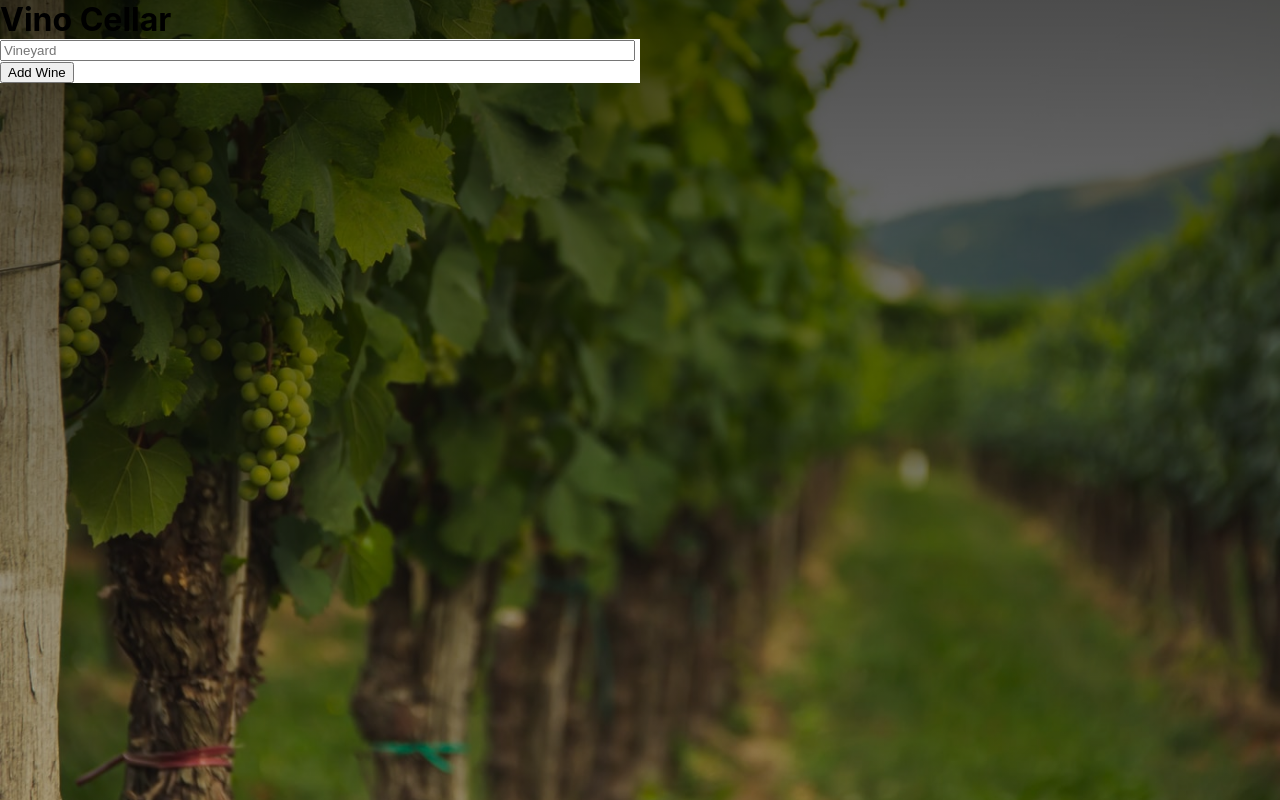
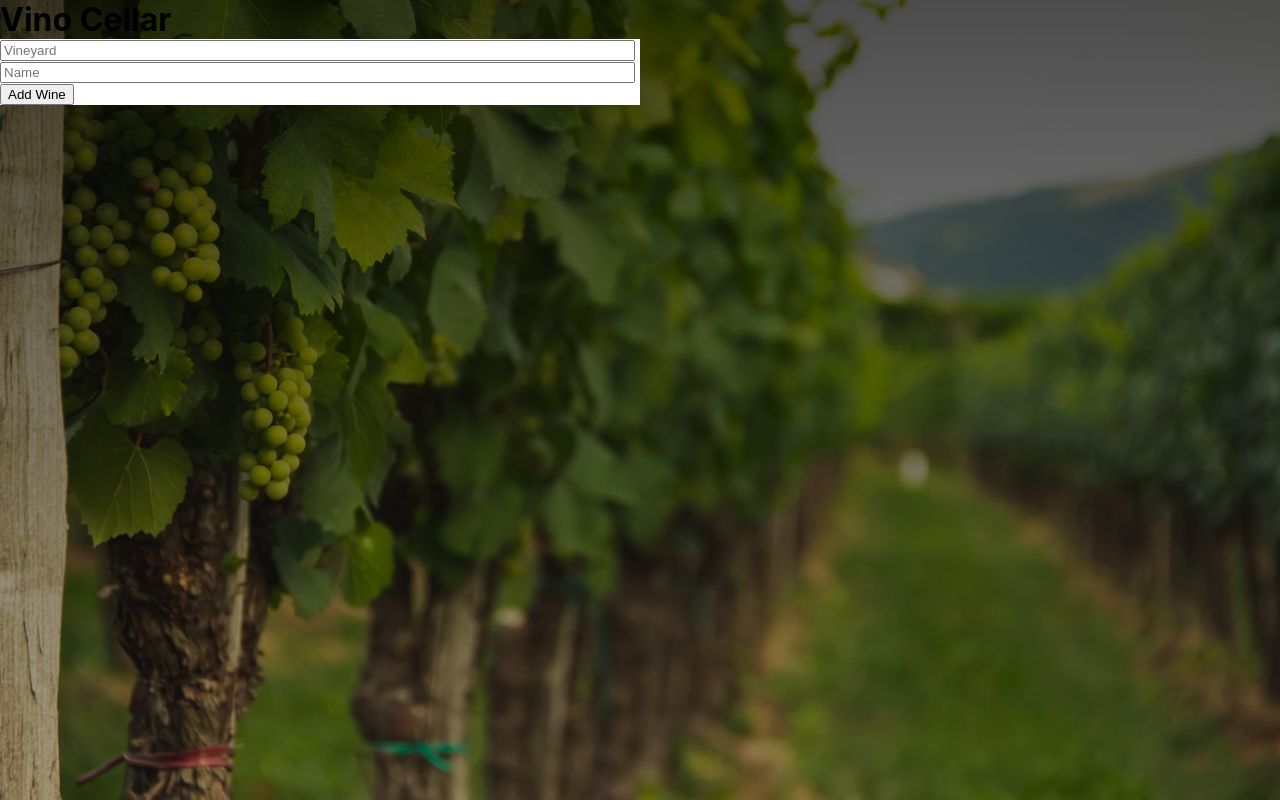
Before and after one commit to colbyallen012/my-cellar-fe, a React (Create React App) app: page / in a window 1280 px wide. Built offline with nearby package versions, Linux system fonts and the light colour scheme; no server answers.

Commit message:
add input for wine name

```diff
--- a/src/WineForm.js
+++ b/src/WineForm.js
@@ -36,6 +36,13 @@ export class WineForm extends Component {
             placeholder='Vineyard'
             onChange={this.handleChange}
           />
+          <input
+            type='text'
+            value={this.state.name}
+            name='name'
+            placeholder='Name'
+            onChange={this.handleChange}
+          />
           <button>Add Wine</button>
         </form>
       </div>
```
